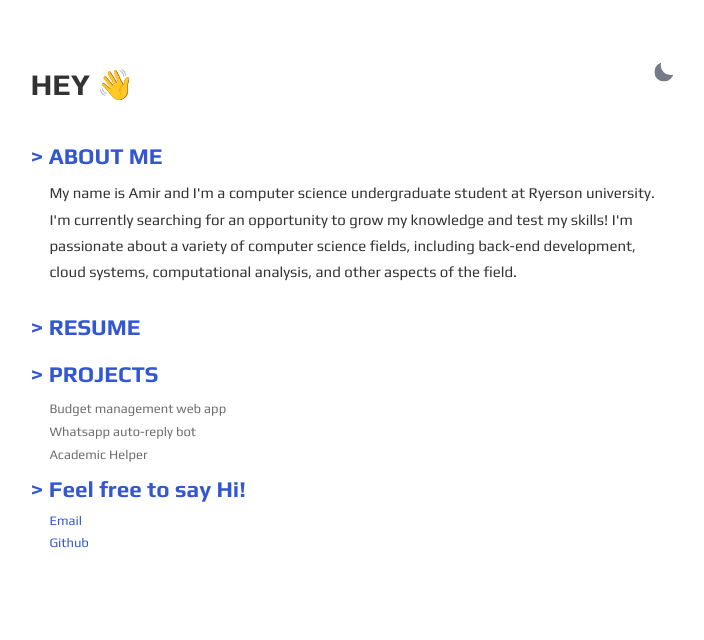
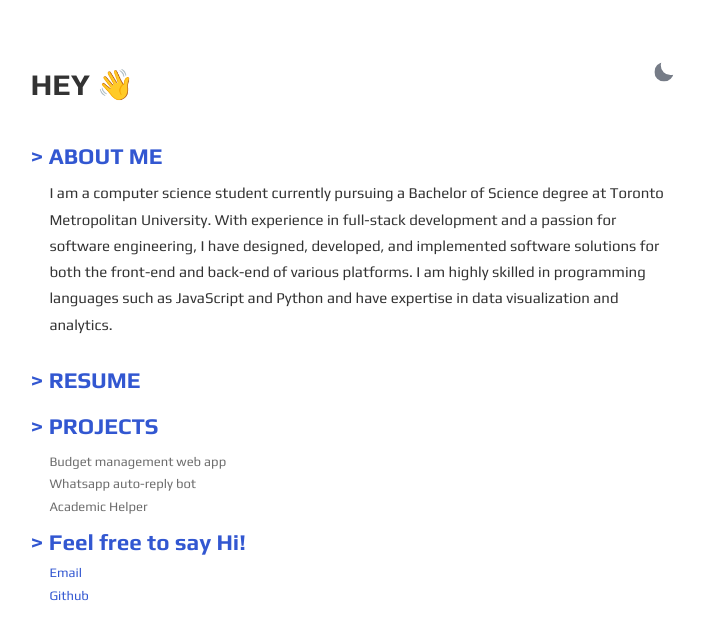
Before and after one commit to ax00z/ax00z.github.io, a Jekyll site: the page built from index.md, in a window 1280 px wide. Shown: the top 640 px of the page, without its empty margins (287-991 px from the left). Built offline with Jekyll 4.4.1, drawn with Linux system fonts in a browser that asks for light colours.

Commit message:
Update index.md

```diff
--- a/index.md
+++ b/index.md
@@ -16,8 +16,9 @@ layout: default
 
     <div class="bio">
 	    {{ site.description }}
-        <p> My name is Amir and I'm a computer science undergraduate student at Ryerson university.
-        I'm currently searching for an opportunity to grow my knowledge and test my skills! I'm passionate about a variety of computer science fields, including back-end development, cloud systems, computational analysis, and other aspects of the field.
+        <p> I am a computer science student currently pursuing a Bachelor of Science degree at Toronto Metropolitan University. With experience in full-stack development and a passion for software engineering, I have designed, developed, and implemented software solutions
+for both the front-end and back-end of various platforms. I am highly skilled in programming languages such as
+JavaScript and Python and have expertise in data visualization and analytics.
         </p>
     </div>
 
@@ -25,7 +26,7 @@ layout: default
     <div class="head">
         <resume>
         <strong>
-            <a href="https://drive.google.com/file/d/1zrPjPByojGGpnhCUGxRJM8ZOyJ1fiTOy/view?usp=sharing">
+            <a href="">
                 > RESUME </a></strong>
         </resume>
 
```
